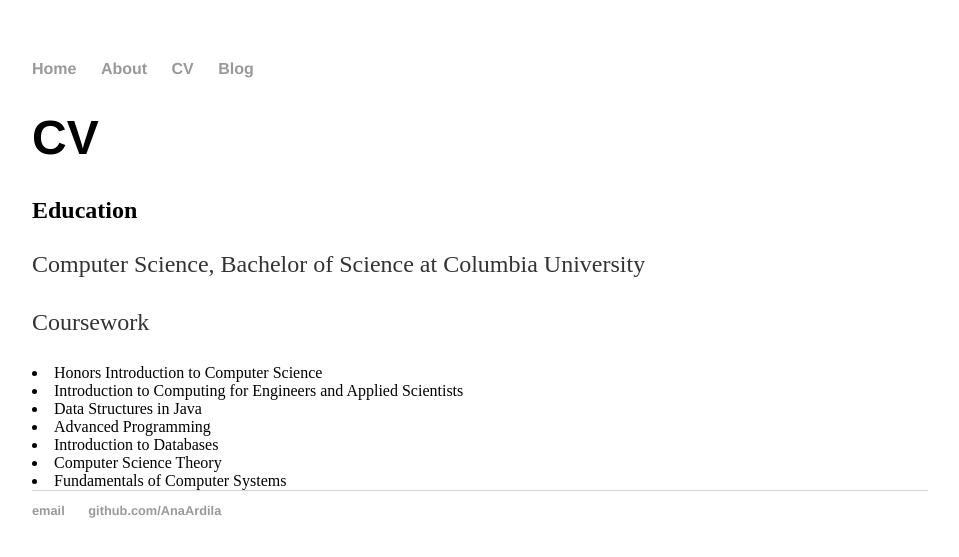
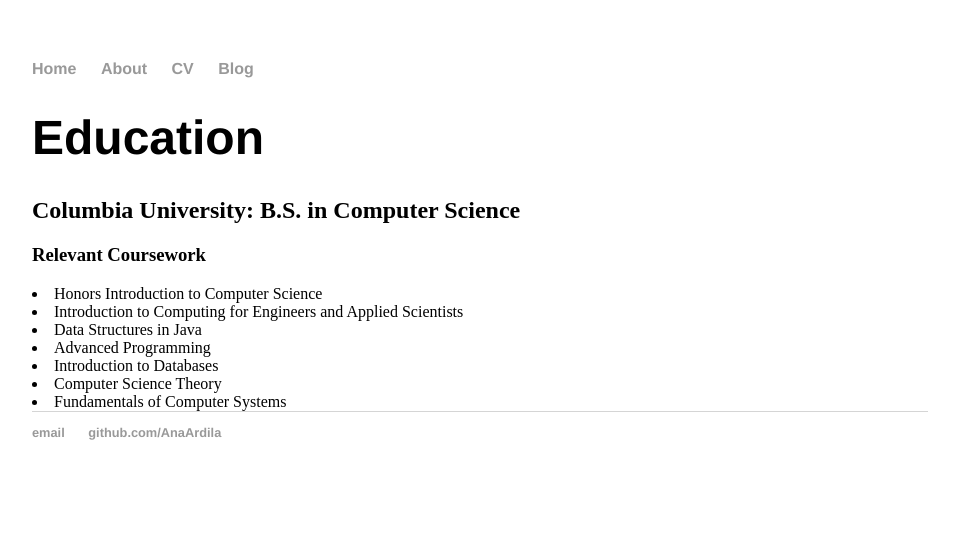
Before and after one commit to AnaArdila/AnaArdila.github.io, a Jekyll site: the page built from cv/index.html, in a window 1280 px wide. Shown: the top 557 px of the page, without its empty margins (160-1119 px from the left). Built offline with Jekyll 4.4.1, drawn with Linux system fonts in a browser that asks for light colours.

```diff
--- a/cv/index.html
+++ b/cv/index.html
@@ -3,10 +3,11 @@ layout: default
 title: CV
 ---
 <div class="blurb">
-        <h1>CV</h1>
-	<h2>Education</h2>
-	<p> Computer Science, Bachelor of Science at Columbia University</p>
-	<p> Coursework</p>
+	<h1>Education</h1>
+
+	<h2>Columbia University: B.S. in Computer Science</h2>
+
+	<h3> Relevant Coursework</h3>
 	<u1>
 	<li>Honors Introduction to Computer Science
 	<li>Introduction to Computing for Engineers and Applied Scientists
```
